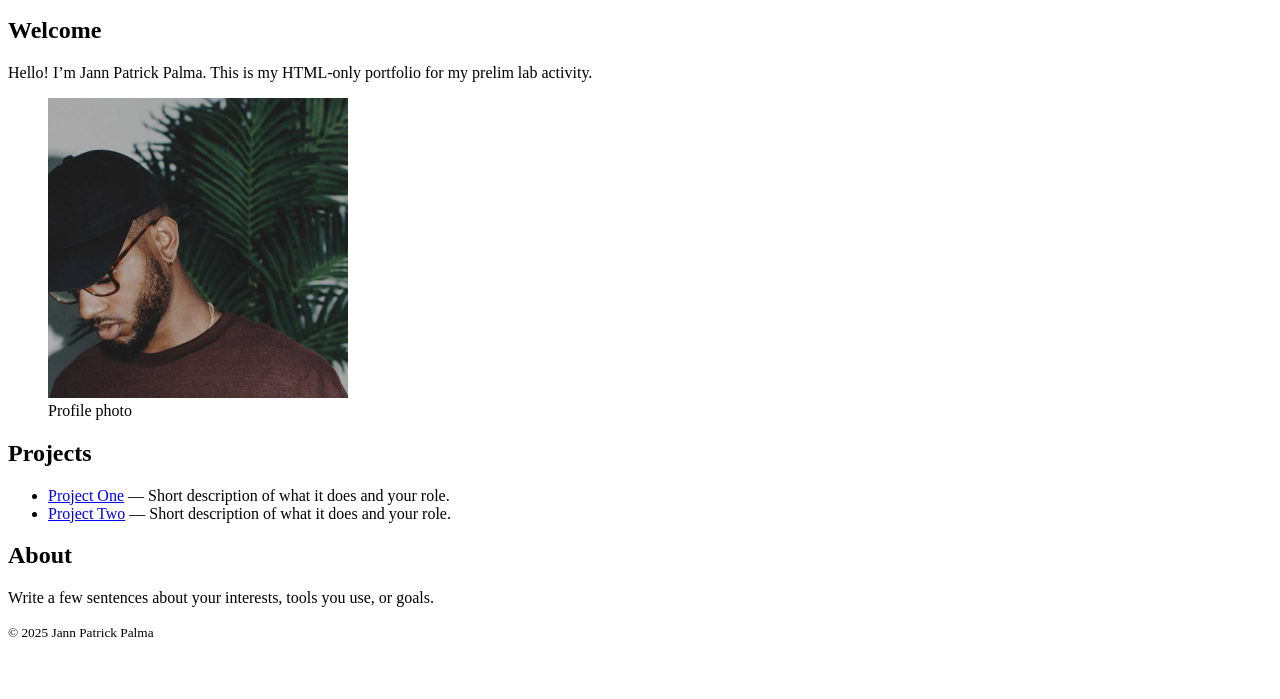
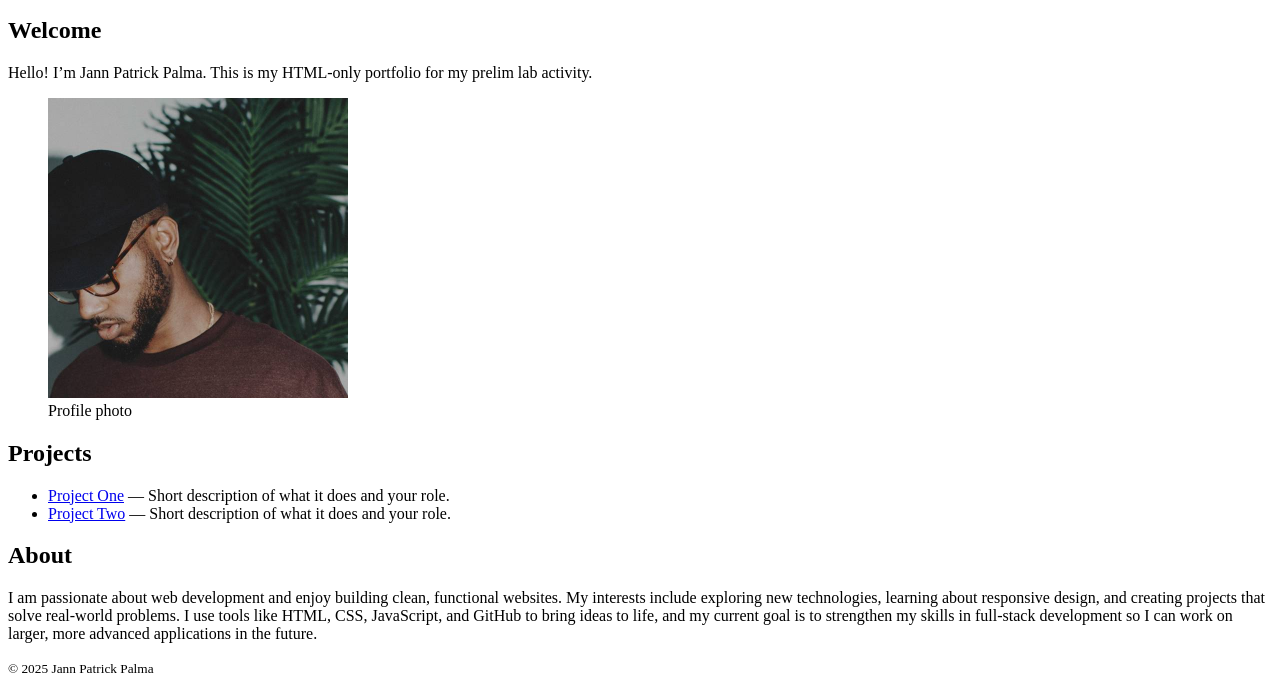
Before and after one commit to Aphelios-crypto/html-portfolio, a plain HTML site: page index.html in a window 1280 px wide. Shown: the part 101-800 px from the top of the page. Drawn offline with Linux system fonts and the light colour scheme.

Commit message:
Added About Me

```diff
--- a/index.html
+++ b/index.html
@@ -38,7 +38,7 @@
 
     <section>
       <h2>About</h2>
-      <p>Write a few sentences about your interests, tools you use, or goals.</p>
+      <p>I am passionate about web development and enjoy building clean, functional websites. My interests include exploring new technologies, learning about responsive design, and creating projects that solve real-world problems. I use tools like HTML, CSS, JavaScript, and GitHub to bring ideas to life, and my current goal is to strengthen my skills in full-stack development so I can work on larger, more advanced applications in the future.</p>
     </section>
   </main>
 
```
